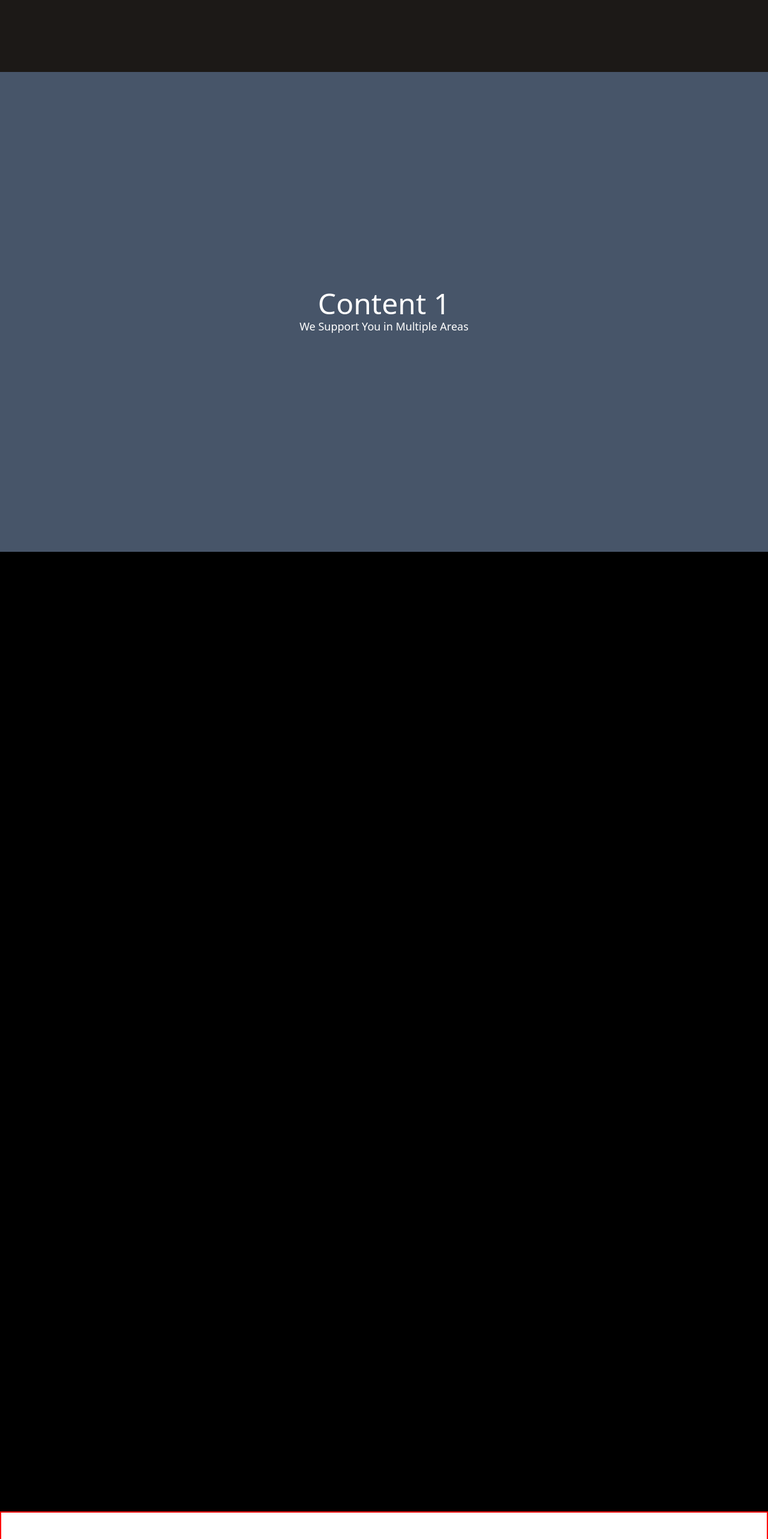
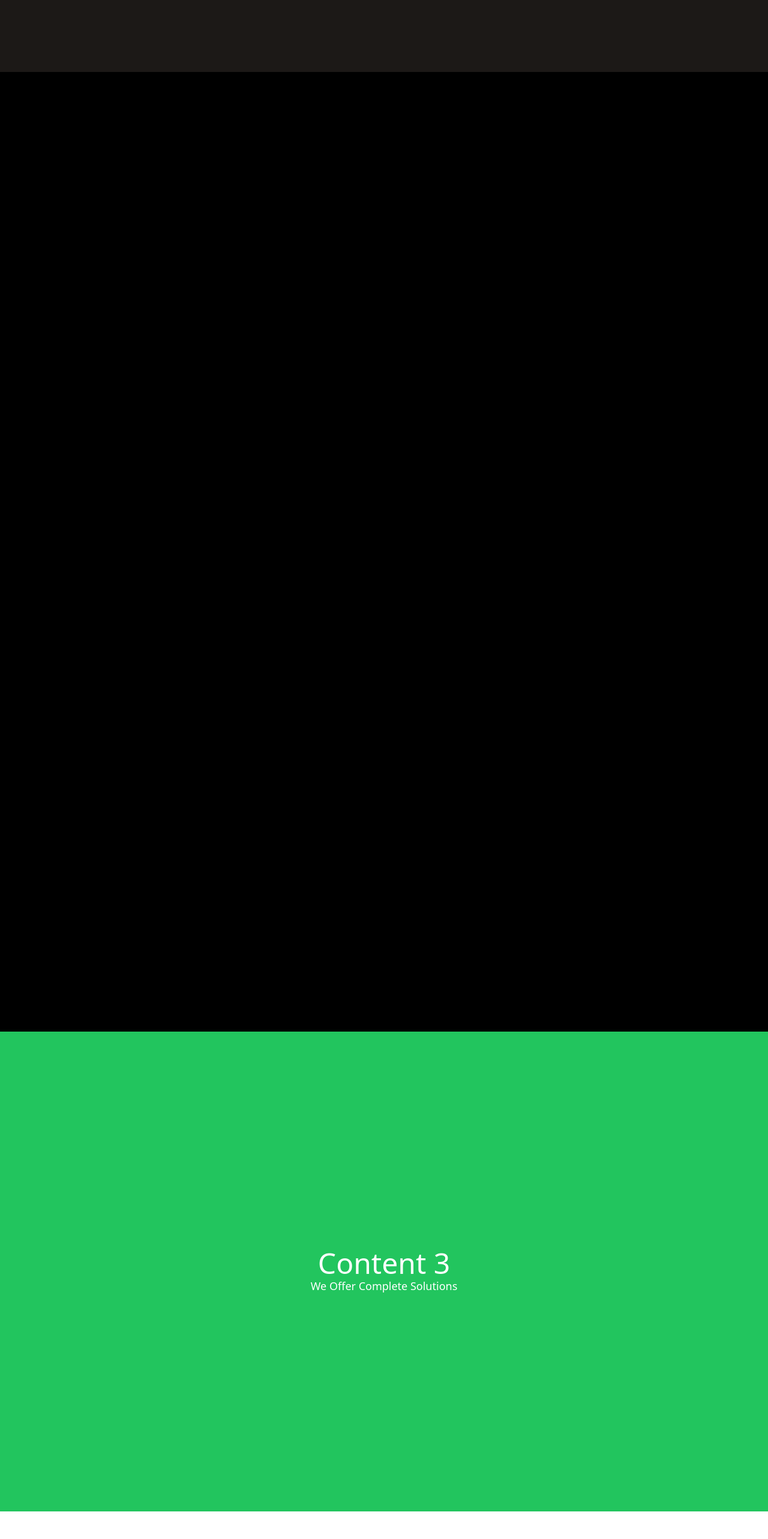
Before and after one commit to ShahAlom47/VR-Consulting-Client, a React (Vite) app: page / in a window 1280 px wide. Shown: the part 3080-5646 px from the top of the page at 60% size. After the commit the page ends 5600 px from the top, so only its background shows below. Built offline with nearby package versions, Linux system fonts and the light colour scheme.

Commit message:
update support section

```diff
--- a/src/Pages/Componets/SupportSec.jsx
+++ b/src/Pages/Componets/SupportSec.jsx
@@ -1,76 +1,76 @@
 import { useState, useEffect, useRef } from "react";
+import usePageMetrics from "../../CustomHocks/usePageMetrics";
 
 const SupportSec = () => {
-  const firstContentRef = useRef(null); // Prothom content er reference
-  const secondContentRef = useRef(null); // Ditiyo content er reference
-  const thirdContentRef = useRef(null); // Tritiyo content er reference
+  const { supportComponentHeight, supportRef } = usePageMetrics();
 
-  const [currentContentIndex, setCurrentContentIndex] = useState(0); // Konta content dekhabe, ta track kora
-  console.log(currentContentIndex);
+  const firstContentRef = useRef(null);
+  const secondContentRef = useRef(null);
+  const thirdContentRef = useRef(null);
 
-  // Scroll handle korar jonno function
+  const [currentContentIndex, setCurrentContentIndex] = useState(0);
+
   const handleScroll = () => {
     if (!firstContentRef.current || !secondContentRef.current || !thirdContentRef.current) return;
 
-    // Prottek content er position ber kora
     const firstContentRect = firstContentRef.current.getBoundingClientRect();
     const secondContentRect = secondContentRef.current.getBoundingClientRect();
     const thirdContentRect = thirdContentRef.current.getBoundingClientRect();
-    console.log(firstContentRect.bottom);
 
-    // Jodi prothom content purono hoye jai, taile second content dekhabe
-    if (firstContentRect.top <= 0 && secondContentRect.top >= window.innerHeight) {
-      setCurrentContentIndex(1); // 2nd content show
+    const viewportHeight = window.innerHeight;
+
+    // Check for the first content visibility
+    if (firstContentRect.top <= viewportHeight / 2 && firstContentRect.bottom >= viewportHeight / 2) {
+      setCurrentContentIndex(0);
     }
 
-    // Ditiyo content purono hoye jai, taile tritiyo content dekhabe
-    if (secondContentRect.top <= 0 && thirdContentRect.top >= window.innerHeight) {
-      setCurrentContentIndex(2); // 3rd content show
+    // Check for the second content visibility
+    if (secondContentRect.top <= viewportHeight / 2 && secondContentRect.bottom >= viewportHeight / 2) {
+      setCurrentContentIndex(1);
     }
 
-    // Jodi scroll up kora hoy, taile firay first content dekhabe
-    if (thirdContentRect.bottom >= window.innerHeight) {
-      setCurrentContentIndex(0); // Firay first content show
+    // Check for the third content visibility
+    if (thirdContentRect.top <= viewportHeight / 2 && thirdContentRect.bottom >= viewportHeight / 2) {
+      setCurrentContentIndex(2);
     }
   };
 
   useEffect(() => {
-    window.addEventListener("scroll", handleScroll); // Scroll detect korbe
-
+    window.addEventListener("scroll", handleScroll);
     return () => {
-      window.removeEventListener("scroll", handleScroll); // Cleanup korbe
+      window.removeEventListener("scroll", handleScroll);
     };
   }, []);
 
   return (
-    <div className="relative bg-black min-h-[300vh]">
-      {/* Prothom content */}
+    <div ref={supportRef} className="relative bg-black min-h-[300vh]">
+      {/* First content */}
       <div
         ref={firstContentRef}
-        className={`min-h-screen w-full flex flex-col items-center justify-center bg-slate-600 text-white  top-0 z-10 transition-all duration-500 ease-in-out ${
-          currentContentIndex === 0 ? "opacity-100 visible sticky" : "opacity-0 invisible"
+        className={`min-h-screen w-full flex flex-col items-center justify-center bg-slate-600 text-white top-0 z-10 transition-opacity duration-500 ease-in-out ${
+          currentContentIndex === 0 ? "opacity-100 visible" : "opacity-0 invisible"
         }`}
       >
         <h1 className="text-5xl">Content 1</h1>
         <p className="text-lg">We Support You in Multiple Areas</p>
       </div>
 
-      {/* Ditiyo content */}
+      {/* Second content */}
       <div
         ref={secondContentRef}
-        className={`min-h-screen w-full flex flex-col items-center justify-center bg-blue-500 text-white sticky top-0 z-0 transition-all duration-500 ease-in-out ${
-          currentContentIndex === 1 ? "opacity-100 visible sticky" : "opacity-0 invisible"
+        className={`min-h-screen w-full flex flex-col items-center justify-center bg-blue-500 text-white top-0 z-10 transition-opacity duration-500 ease-in-out ${
+          currentContentIndex === 1 ? "opacity-100 visible" : "opacity-0 invisible"
         }`}
       >
         <h1 className="text-5xl">Content 2</h1>
         <p className="text-lg">Our Support Expands in More Areas</p>
       </div>
 
-      {/* Tritiyo content */}
+      {/* Third content */}
       <div
         ref={thirdContentRef}
-        className={`min-h-screen w-full flex flex-col items-center justify-center bg-green-500 text-white  top-0 z-0 transition-all duration-500 ease-in-out ${
-          currentContentIndex === 2 ? "opacity-100 visible sticky" : "opacity-0 invisible"
+        className={`min-h-screen w-full flex flex-col items-center justify-center bg-green-500 text-white top-0 z-10 transition-opacity duration-500 ease-in-out ${
+          currentContentIndex === 2 ? "opacity-100 visible" : "opacity-0 invisible"
         }`}
       >
         <h1 className="text-5xl">Content 3</h1>
--- a/src/Pages/Home.jsx
+++ b/src/Pages/Home.jsx
@@ -13,15 +13,6 @@ const Home = () => {
             <Banner> </Banner>
             <AboutOurWork></AboutOurWork>
             <SupportSec></SupportSec>
-            <div className="min-h-screen bb mb-3"></div>
-            <div className="min-h-screen bb mb-3"></div>
-            <div className="min-h-screen bb mb-3"></div>
-            <div className="min-h-screen bb mb-3"></div>
-            <div className="min-h-screen bb mb-3"></div>
-            <div className="min-h-screen bb mb-3"></div>
-            <div className="min-h-screen bb mb-3"></div>
-            <div className="min-h-screen bb mb-3"></div>
-            <div className="min-h-screen bb mb-3"></div>
 
         </div>
     );
```
